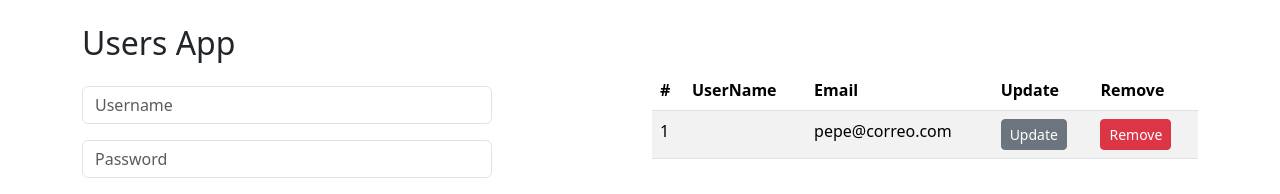
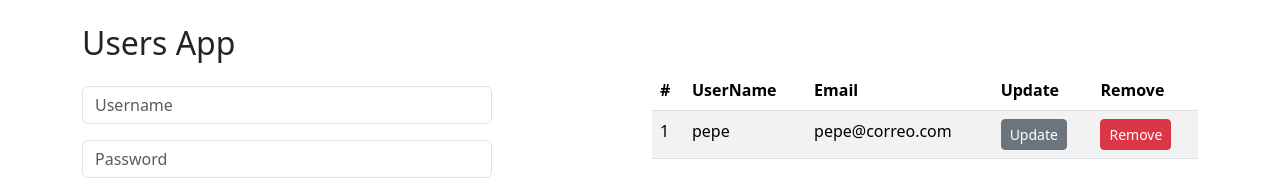
Before and after one commit to Alexis260698/usuarios-FrontReact, a React (Vite) app: page / in a window 1280 px wide. Shown: the top 194 px of the page. Built offline with nearby package versions, Linux system fonts and the light colour scheme.

Commit message:
Actualizar Usuario

```diff
--- a/src/Components/UserForm.jsx
+++ b/src/Components/UserForm.jsx
@@ -1,10 +1,16 @@
-import { useState } from "react"
+import { useEffect, useState } from "react"
 
-export const UserForm = ({handlerAddUser , initialUserForm}) => {
+export const UserForm = ({ userSelected, handlerAddUser, initialUserForm }) => {
 
     const [userForm, setUserForm] = useState(initialUserForm);
 
-    const { username, password, email } = userForm;
+    const { id , username, password, email } = userForm;
+
+    useEffect(() => {
+        setUserForm({
+            ...userSelected,
+        });
+    }, [userSelected]);
 
     const onInputChange = ({ target }) => {
         const { name, value } = target;
@@ -14,10 +20,9 @@ export const UserForm = ({handlerAddUser , initialUserForm}) => {
         })
     }
 
-
     const onSubmit = (event) => {
         event.preventDefault();
-        if(!username || !password || !email){
+        if (!username || !password || !email) {
             alert('Debes completar el formulario!')
             return;
         }
@@ -32,7 +37,8 @@ export const UserForm = ({handlerAddUser , initialUserForm}) => {
                 className="form-control my-3 w-75"
                 placeholder="Username"
                 name="username"
-                value={username} onChange={onInputChange} />
+                value={username}
+                onChange={onInputChange} />
             <input
                 className="form-control my-3 w-75"
                 placeholder="Password"
@@ -46,10 +52,15 @@ export const UserForm = ({handlerAddUser , initialUserForm}) => {
                 name="email"
                 value={email}
                 onChange={onInputChange} />
+                <input
+                type="hidden"
+                name="id"
+                value={ id }
+                />
             <button
                 className="btn btn-primary"
                 type='submit'
-            >Crear</button>
+            >{id > 0? 'Editar' : 'Crear'}</button>
         </form>
 
     )
--- a/src/Components/UserList.jsx
+++ b/src/Components/UserList.jsx
@@ -1,6 +1,6 @@
 import { UserRow } from "./userRow"
 
-export const UsersList = ({ handlerRemoveUser, users }) => {
+export const UsersList = ({ handlerUserSelectedForm, handlerRemoveUser, users }) => {
     return (
 
         <table className="table table-hover table-striped">
@@ -15,13 +15,15 @@ export const UsersList = ({ handlerRemoveUser, users }) => {
             </thead>
             <tbody>
                 {
-                    users.map( ({ id, usename, email}) => (
+                    users.map( ({ id, username, email, password}) => (
                         <UserRow
                             key={id}
                             id={id}
-                            usename={name}
+                            username={username}
                             email={email}
+                            password={ password }
                             handlerRemoveUser = {handlerRemoveUser}
+                            handlerUserSelectedForm = { handlerUserSelectedForm }
                             ></UserRow>
                     ))
                 }
--- a/src/Components/UsersApp.jsx
+++ b/src/Components/UsersApp.jsx
@@ -1,4 +1,4 @@
-import { useReducer } from "react";
+import { useReducer, useState } from "react";
 import { UserForm } from "./UserForm";
 import { UsersList } from "./UserList";
 import { usersReducer } from "../reducers/usersReducer";
@@ -14,6 +14,7 @@ const initialUsers = [
 ];
 
 const initialUserForm = {
+    id: 0,
     username: '',
     password: '',
     email: '',
@@ -22,10 +23,20 @@ const initialUserForm = {
 export const UsersApp = () => {
 
     const [users, dispatch] = useReducer(usersReducer, initialUsers);
+    const [userSelected, setUserSelected] = useState(initialUserForm);
 
     const handlerAddUser = (user) => {
+
+        let type;
+
+        if(user.id === 0){
+            type ="addUser";
+        }else{
+            type ="updateUser";
+        }
+
         dispatch({
-            type: 'addUser',
+            type: type,
             payload: user,
         })
     }
@@ -35,6 +46,9 @@ export const UsersApp = () => {
             type: 'removeUser',
             payload: id,
         })
+    }
+    const handlerUserSelectedForm = (user) => {
+        setUserSelected({...user});
     }
 
     return (
@@ -46,14 +60,16 @@ export const UsersApp = () => {
                 <div className="col">
                     <UserForm
                         handlerAddUser={handlerAddUser}
-                        initialUserForm={initialUserForm}
+                        initialUserForm={ initialUserForm }
+                        userSelected ={ userSelected }
                     ></UserForm>
                 </div>
                 <div className="col">
                     {users.length === 0
                         ? <div className="alert alert-warning">No hay usuarios</div>
                         : <UsersList
-                            users={users}
+                            handlerUserSelectedForm={handlerUserSelectedForm}
+                            users={ users }
                             handlerRemoveUser={handlerRemoveUser}
                         ></UsersList>
                     }
--- a/src/Components/userRow.jsx
+++ b/src/Components/userRow.jsx
@@ -1,6 +1,6 @@
-export const UserRow = ({ handlerRemoveUser, id, username, email }) => {
+export const UserRow = ({ handlerUserSelectedForm, handlerRemoveUser, id, username, email, password }) => {
 
-    const onRemoveUser = (id) =>{
+    const onRemoveUser = (id) => {
         handlerRemoveUser(id);
     }
 
@@ -13,7 +13,15 @@ export const UserRow = ({ handlerRemoveUser, id, username, email }) => {
             <td>
                 <button
                     type="button"
-                    className="btn btn-secondary btn-sm">
+                    className="btn btn-secondary btn-sm"
+                    onClick={() => handlerUserSelectedForm(
+                        {
+                            id,
+                            username,
+                            email,
+                            password
+
+                        })}>
                     Update
                 </button>
             </td>
@@ -21,7 +29,7 @@ export const UserRow = ({ handlerRemoveUser, id, username, email }) => {
                 <button
                     type="button"
                     className="btn btn-danger btn-sm"
-                    onClick={ () => onRemoveUser(id) }>
+                    onClick={() => onRemoveUser(id)}>
                     Remove
                 </button></td>
         </tr>
--- a/src/reducers/usersReducer.js
+++ b/src/reducers/usersReducer.js
@@ -15,6 +15,17 @@ export const usersReducer = (state = [], action) => {
         case 'removeUser':
             return state.filter(user => user.id !== action.payload);
 
+        case 'updateUser':
+            return state.map(u =>{
+                if(u.id === action.payload.id){
+                    return {
+                        ...action.payload
+                    }
+                }
+                return u;
+            })
+
+
         default:
             return state;
     }
```
